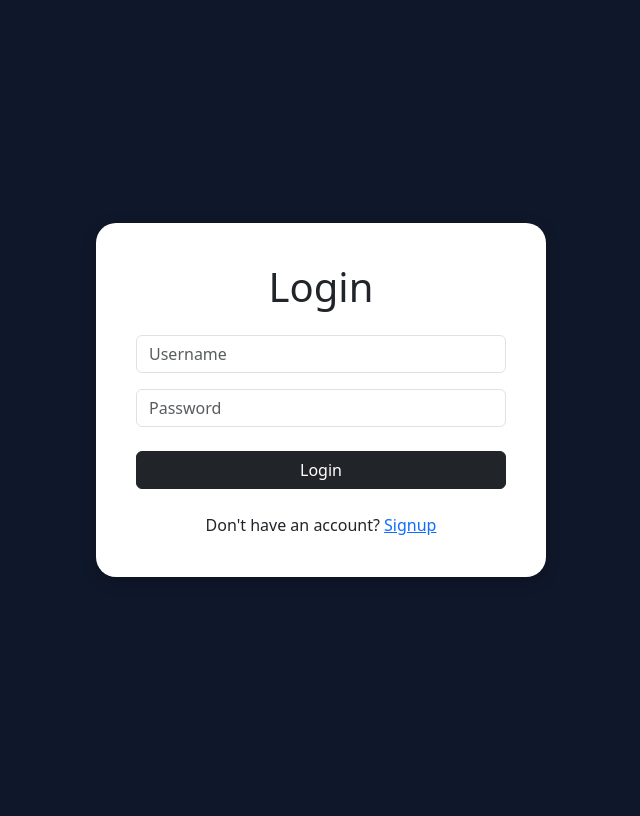
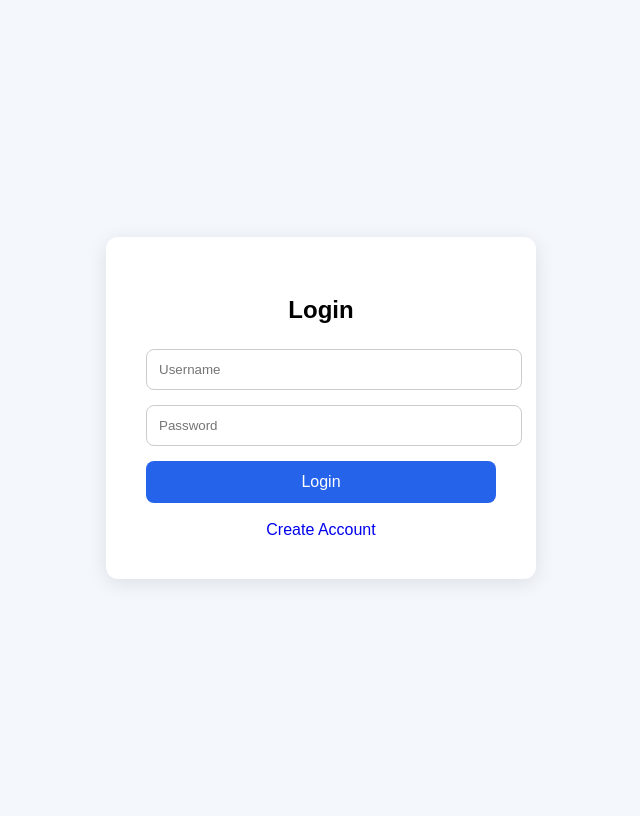
Before and after one commit to AmalenduBHareesh/team-task-manager, a Django app: page /login/ in a window 1280 px wide. Shown: the whole page, without its empty margins (319-959 px from the left). Before the commit the page ends 577 px from the top, so only its background shows below. Run offline with Django 5.2, Linux system fonts and the light colour scheme.

Commit message:
login enter

```diff
--- a/taskmanager/templates/taskmanager/login.html
+++ b/taskmanager/templates/taskmanager/login.html
@@ -1,48 +1,72 @@
-<!-- login.html -->
-
 <!DOCTYPE html>
-<html lang="en">
-
+<html>
 <head>
-
-    <meta charset="UTF-8">
-
-    <meta name="viewport" content="width=device-width, initial-scale=1.0">
-
     <title>Login</title>
-
-    <link href="https://cdn.jsdelivr.net/npm/bootstrap@5.3.3/dist/css/bootstrap.min.css" rel="stylesheet">
 
     <style>
 
         body{
-            background:#0f172a;
-            height:100vh;
+            font-family: Arial;
+            background:#f4f7fb;
             display:flex;
             justify-content:center;
             align-items:center;
+            height:100vh;
         }
 
-        .login-card{
-            width:100%;
-            max-width:450px;
+        .box{
             background:white;
             padding:40px;
-            border-radius:20px;
-            box-shadow:0 4px 15px rgba(0,0,0,0.2);
+            width:350px;
+            border-radius:12px;
+            box-shadow:0 4px 20px rgba(0,0,0,0.1);
+        }
+
+        h2{
+            text-align:center;
+            margin-bottom:25px;
+        }
+
+        input{
+            width:100%;
+            padding:12px;
+            margin-bottom:15px;
+            border:1px solid #ccc;
+            border-radius:8px;
+        }
+
+        button{
+            width:100%;
+            padding:12px;
+            border:none;
+            background:#2563eb;
+            color:white;
+            border-radius:8px;
+            cursor:pointer;
+            font-size:16px;
+        }
+
+        p{
+            color:red;
+            text-align:center;
+        }
+
+        a{
+            text-decoration:none;
         }
 
     </style>
 
 </head>
-
 <body>
 
-<div class="login-card">
+<div class="box">
 
-    <h1 class="mb-4 text-center">
-        Login
-    </h1>
+    <h2>Login</h2>
+
+    {% if error %}
+        <p>{{ error }}</p>
+    {% endif %}
 
     <form method="POST">
 
@@ -51,7 +75,6 @@
         <input
             type="text"
             name="username"
-            class="form-control mb-3"
             placeholder="Username"
             required
         >
@@ -59,29 +82,25 @@
         <input
             type="password"
             name="password"
-            class="form-control mb-4"
             placeholder="Password"
             required
         >
 
-        <button class="btn btn-dark w-100">
+        <button type="submit">
             Login
         </button>
 
     </form>
 
-    <div class="text-center mt-4">
+    <br>
 
-        Don't have an account?
-
+    <center>
         <a href="/signup/">
-            Signup
+            Create Account
         </a>
-
-    </div>
+    </center>
 
 </div>
 
 </body>
-
 </html>
```
